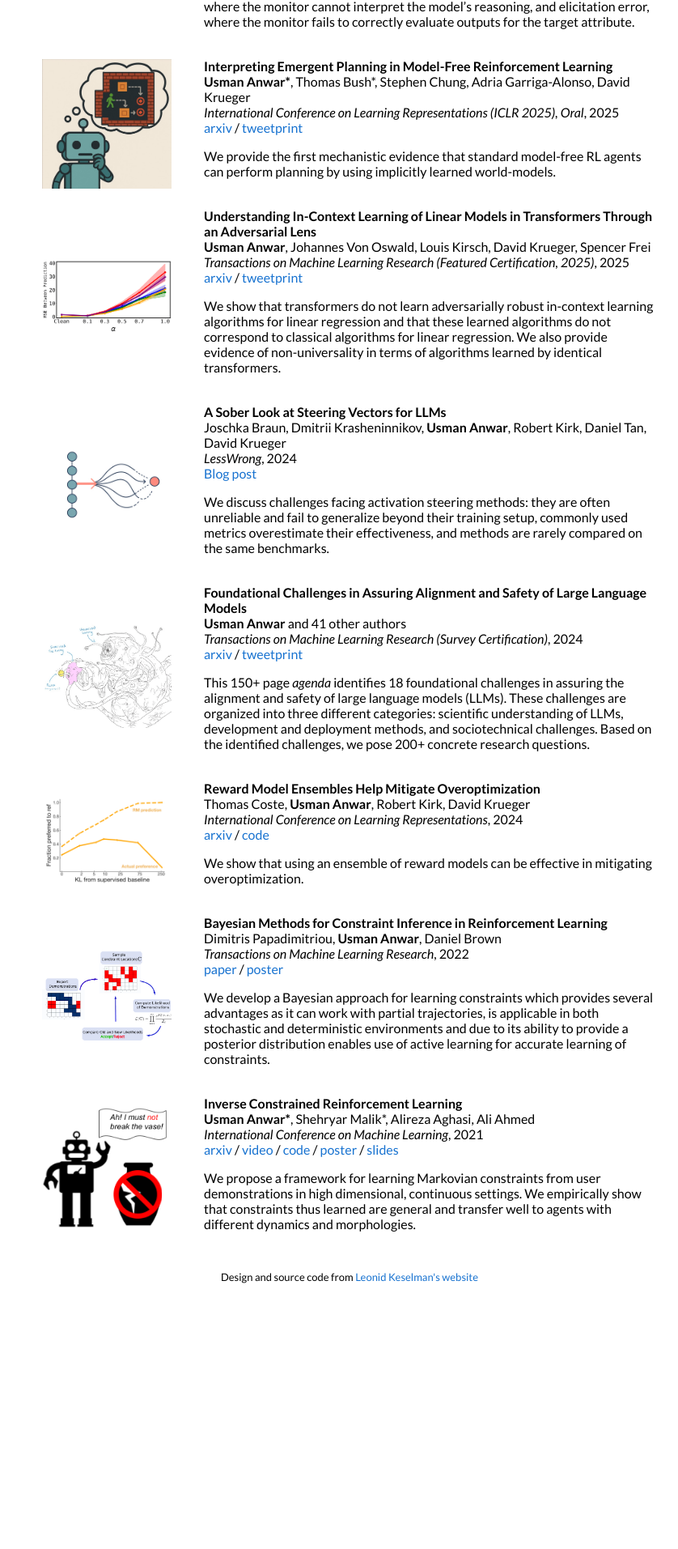
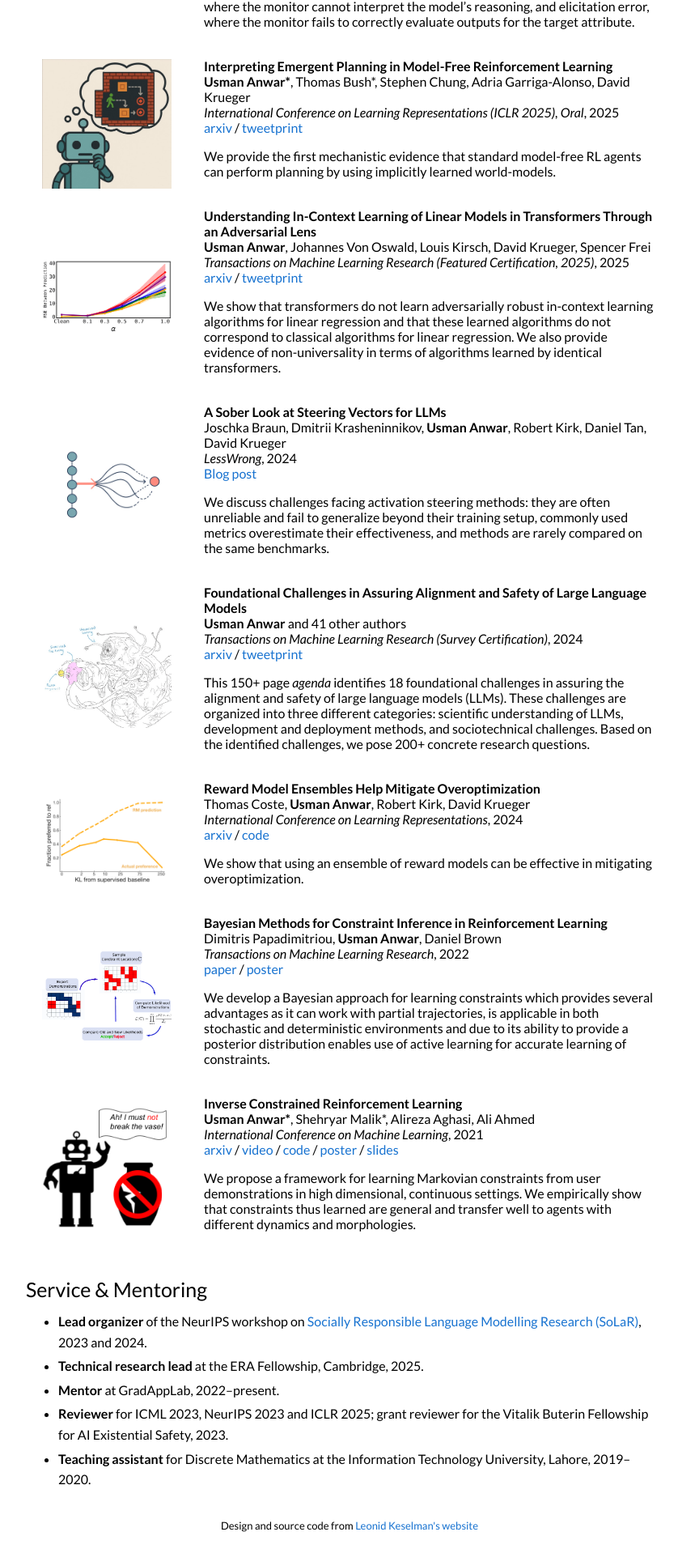
Before and after one commit to uzman-anwar/uzman-anwar.github.io, a Jekyll site: the page built from _posts/blog/2026-10-19-glm-cot-control.markdown, in a window 1280 px wide. Shown: the part 1767-3680 px from the top of the page at 81% size, without its empty margins (208-1046 px from the left). Built offline with Jekyll 4.4.1, drawn with Linux system fonts in a browser that asks for light colours; before the commit the page ends 3373 px from its top, so only the background shows below that.

Commit message:
Add a Service & Mentoring section
Workshop organizing (SoLaR), the ERA Fellowship research lead role,
GradAppLab mentoring, reviewing and TA work, taken from the CV.

Co-Authored-By: Claude Opus 5.5 (1M context) <noreply@anthropic.com>

```diff
--- a/_layouts/default.html
+++ b/_layouts/default.html
@@ -201,6 +201,17 @@
           {% endfor %}
           {% endfor %}
         </table>
+
+<!--                        SERVICE & MENTORING                   -->
+
+        <h2 class="section-heading">Service &amp; Mentoring</h2>
+        <ul class="service">
+          <li><strong>Lead organizer</strong> of the NeurIPS workshop on <a href="https://solar-neurips.github.io/">Socially Responsible Language Modelling Research (SoLaR)</a>, 2023 and 2024.</li>
+          <li><strong>Technical research lead</strong> at the ERA Fellowship, Cambridge, 2025.</li>
+          <li><strong>Mentor</strong> at GradAppLab, 2022–present.</li>
+          <li><strong>Reviewer</strong> for ICML 2023, NeurIPS 2023 and ICLR 2025; grant reviewer for the Vitalik Buterin Fellowship for AI Existential Safety, 2023.</li>
+          <li><strong>Teaching assistant</strong> for Discrete Mathematics at the Information Technology University, Lahore, 2019–2020.</li>
+        </ul>
 
 <!--
     *****************************************
--- a/style.scss
+++ b/style.scss
@@ -137,6 +137,22 @@ span.highlight {
   text-align: justify;
 }
 
+/* Sections below the publication list */
+h2.section-heading {
+  display: block;
+  margin-top: 40px;
+}
+
+ul.service {
+  margin: 12px 2.5% 0 2.5%;
+  padding-left: 20px;
+  line-height: 1.6;
+}
+
+ul.service li {
+  margin-bottom: 4px;
+}
+
 /* Phones: photo above the bio instead of beside it, and no justified text
    (it leaves big gaps between words in narrow columns). The !important
    overrides the inline table styles in default.html. */
```
